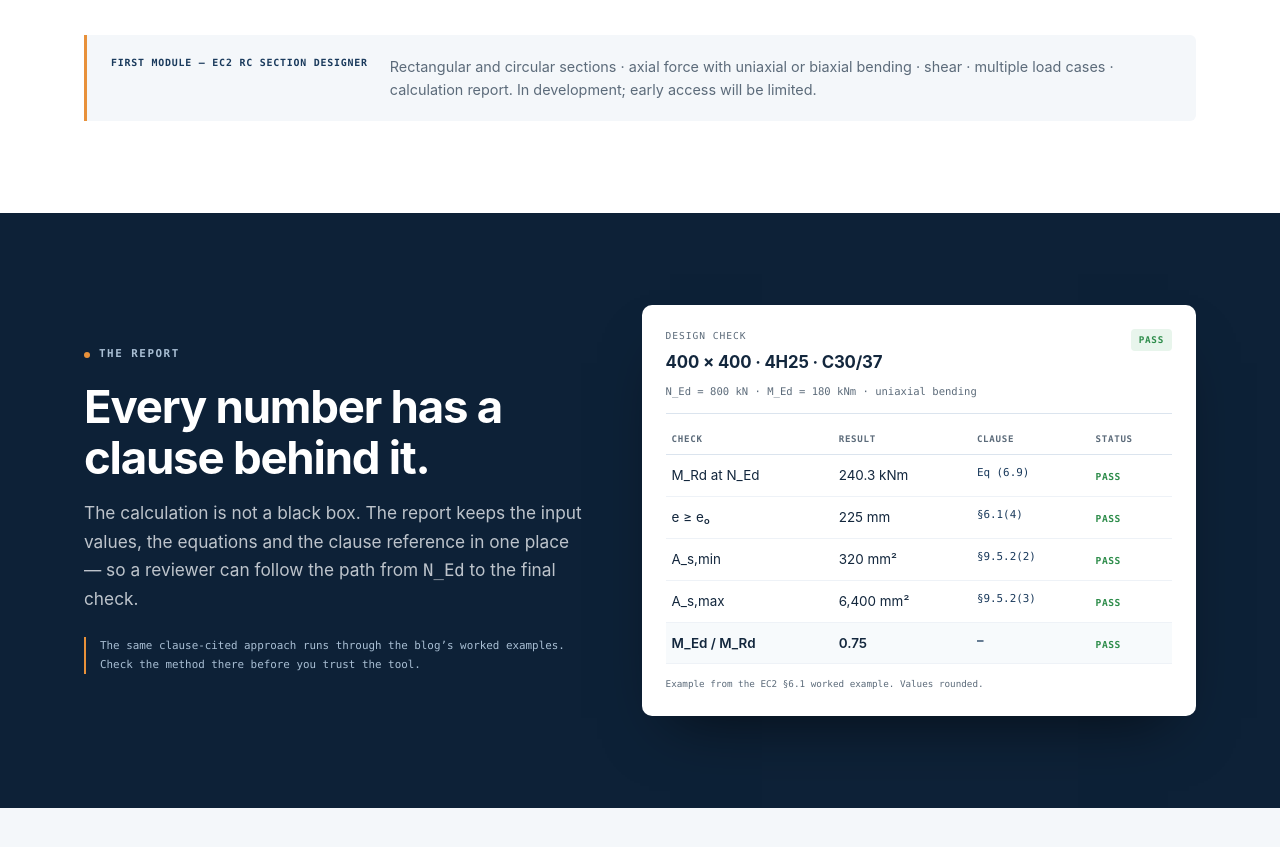
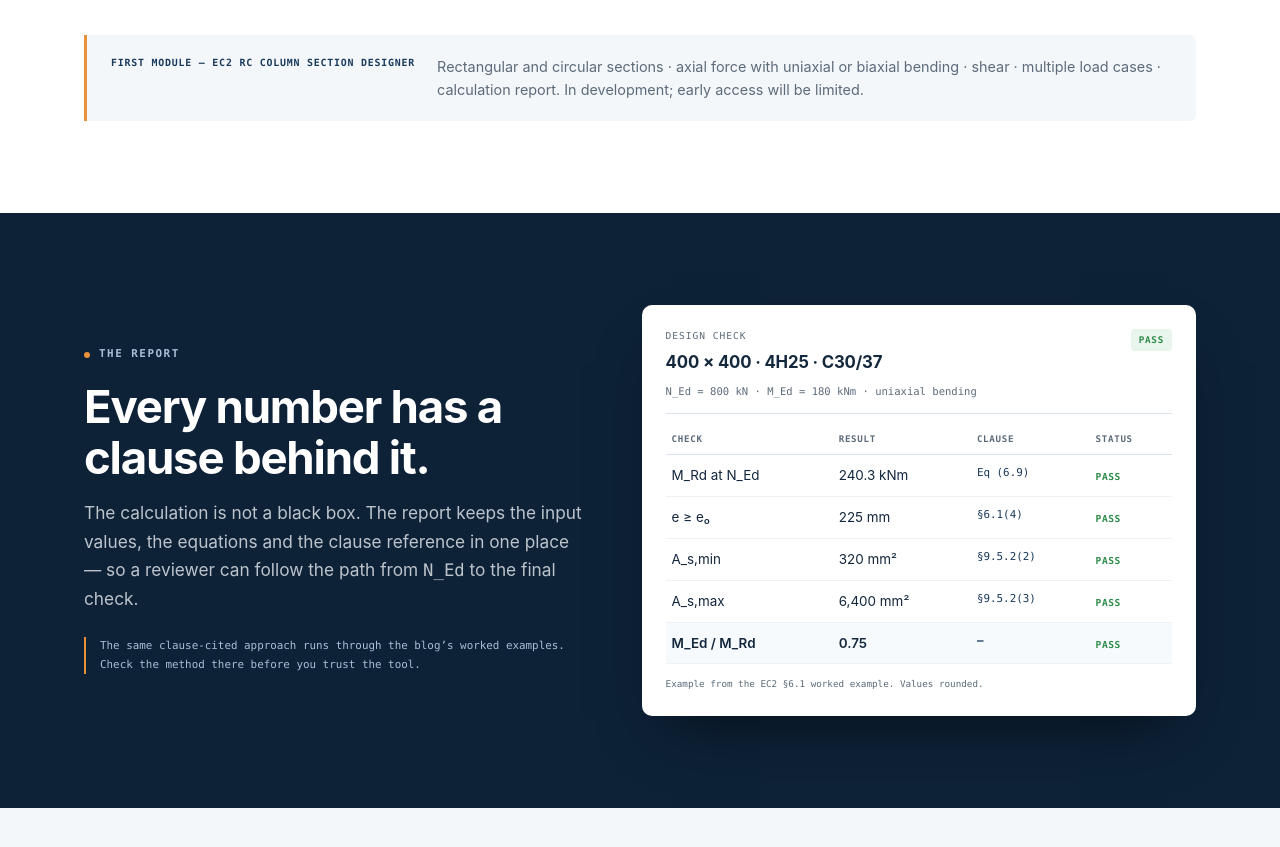
Before and after one commit to hugoyoungmsc/civion-landing, a plain HTML site: page index.html in a window 1280 px wide. Shown: the part 1992-2839 px from the top of the page. Drawn offline with Linux system fonts and the light colour scheme.

Commit message:
docs: rename first module to EC2 RC Column Section Designer
Align the landing page with the public product name used by the
platform and the EC2 RC Column Section Designer guide.

```diff
--- a/index.html
+++ b/index.html
@@ -136,7 +136,7 @@
           </article>
         </div>
         <div class="scope-strip">
-          <span class="mono">First module — EC2 RC Section Designer</span>
+          <span class="mono">First module — EC2 RC Column Section Designer</span>
           <p>Rectangular and circular sections · axial force with uniaxial or biaxial bending · shear · multiple load cases · calculation report. In development; early access will be limited.</p>
         </div>
       </div>
```
Also changed, not shown: 1 other file.
